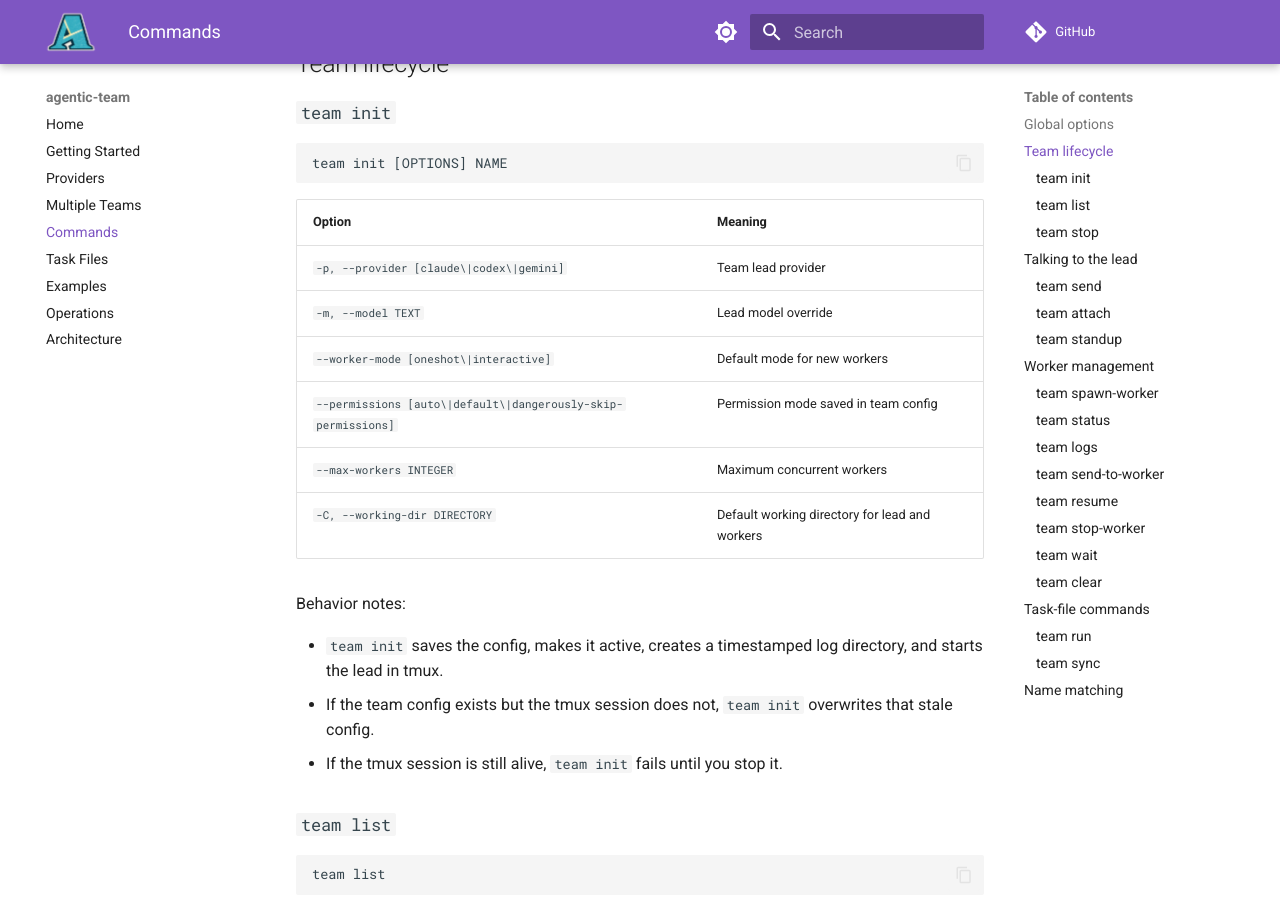
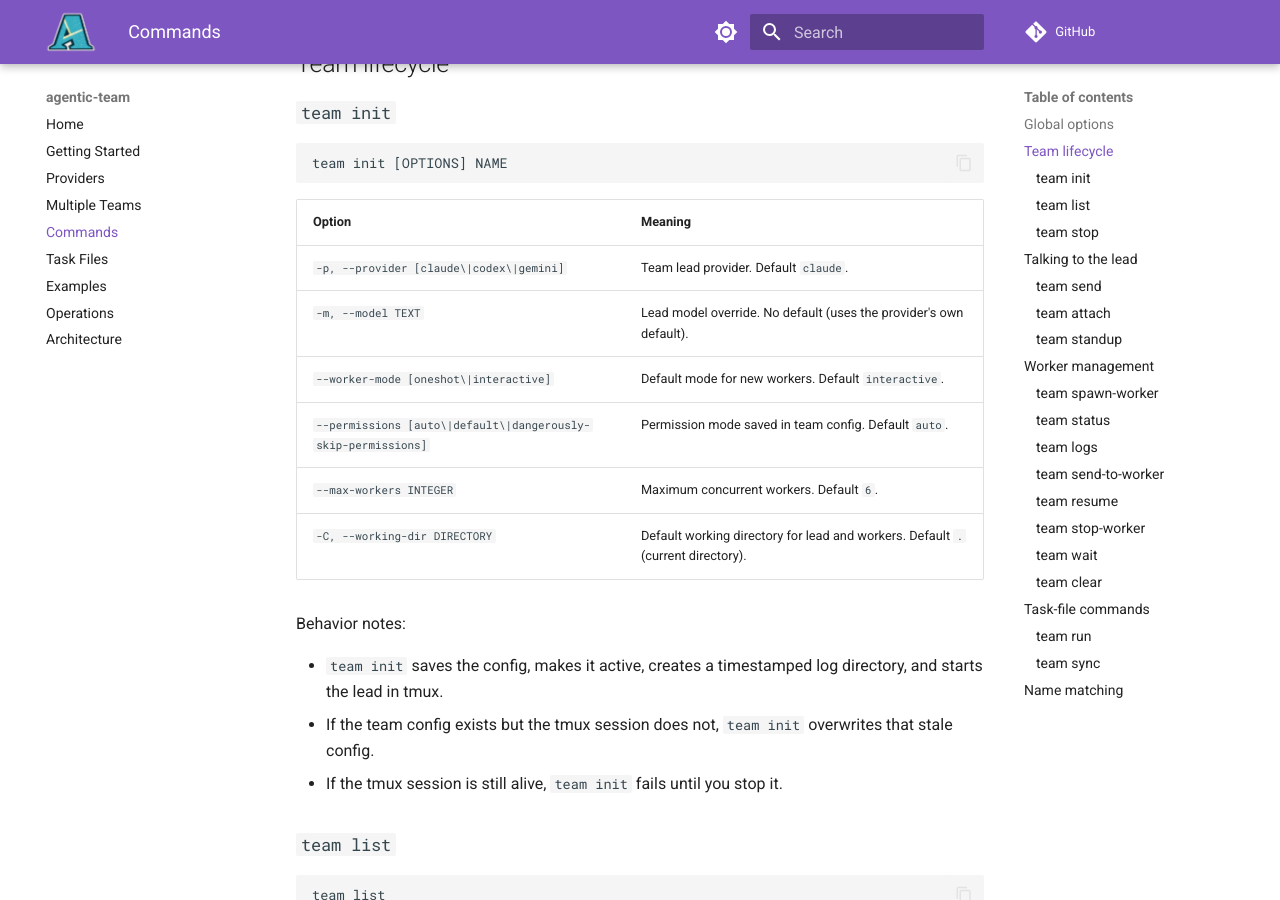
Before and after one commit to guenp/agentic-team, an MkDocs documentation site: the page built from docs/commands.md, in a window 1280 px wide and 900 px high, scrolled down 790 px. Built offline with MkDocs 1.6.1 and Material for MkDocs 9.7.7, drawn with Linux system fonts in a browser that asks for light colours; comment, search, counter and statistics services are not loaded; some of the changed text lies outside the part shown.

Commit message:
Fix missing defaults for team init and remove duplicate team clear description
Add default values to every team init option in the commands reference
(matching other commands like team wait and team spawn-worker that
already document their defaults). Remove the duplicate intro paragraph
on team clear that restated the same content as the paragraph below it.

```diff
--- a/docs/commands.md
+++ b/docs/commands.md
@@ -32,12 +32,12 @@ team init [OPTIONS] NAME
 
 | Option | Meaning |
 |--------|---------|
-| `-p, --provider [claude\|codex\|gemini]` | Team lead provider |
-| `-m, --model TEXT` | Lead model override |
-| `--worker-mode [oneshot\|interactive]` | Default mode for new workers |
-| `--permissions [auto\|default\|dangerously-skip-permissions]` | Permission mode saved in team config |
-| `--max-workers INTEGER` | Maximum concurrent workers |
-| `-C, --working-dir DIRECTORY` | Default working directory for lead and workers |
+| `-p, --provider [claude\|codex\|gemini]` | Team lead provider. Default `claude`. |
+| `-m, --model TEXT` | Lead model override. No default (uses the provider's own default). |
+| `--worker-mode [oneshot\|interactive]` | Default mode for new workers. Default `interactive`. |
+| `--permissions [auto\|default\|dangerously-skip-permissions]` | Permission mode saved in team config. Default `auto`. |
+| `--max-workers INTEGER` | Maximum concurrent workers. Default `6`. |
+| `-C, --working-dir DIRECTORY` | Default working directory for lead and workers. Default `.` (current directory). |
 
 Behavior notes:
 
```
Also changed, not shown: other parts of docs/commands.md (+0 -2 lines).
